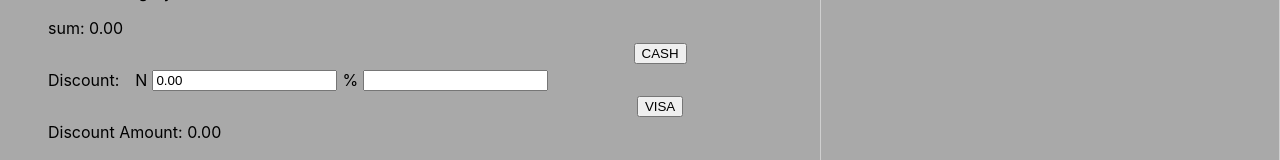
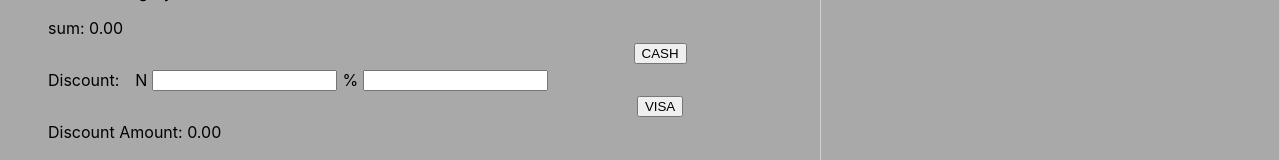
Before and after one commit to reemodo/MATAJER, a React (Create React App) app in the folder client/: page / in a window 1280 px wide. Shown: the part 146-306 px from the top of the page. Built offline with nearby package versions, Linux system fonts and the light colour scheme.

Commit message:
Updated percentage algorithm

```diff
--- a/client/src/components/home/Home.js
+++ b/client/src/components/home/Home.js
@@ -1,126 +1,132 @@
-import React, { useState, useMemo, useCallback } from 'react';
-import Item from '../item/Item';
-import Search from './Search';
-import SumAndPayment from './SumAndPayment';
-import SelectedItems from './SelectedItems';
-import Modal from '../modal/Modal';
-import { useGetItems } from '../hooks/useGetItems';
-import { useGetItemDiscounts } from '../hooks/useGetItemDiscount';
+import React, { useState, useMemo, useCallback } from "react";
+import Item from "../item/Item";
+import Search from "./Search";
+import SumAndPayment from "./SumAndPayment";
+import SelectedItems from "./SelectedItems";
+import Modal from "../modal/Modal";
+import { useGetItems } from "../hooks/useGetItems";
+import { useGetItemDiscounts } from "../hooks/useGetItemDiscount";
+
 const Home = ({}) => {
-  const [selectedItems, setSelectedItems] = useState([]);
-  const [inputValue, setInputValue] = useState('');
-  const [inputPercentageValue, setInputPercentageValue] = useState('');
-  const [modalOpen, setModalOpen] = useState(false);
+  const [selectedItems, setSelectedItems] = useState([]); // table items
+  const [inputValue, setInputValue] = useState(""); // searchbar
+  const [inputPercentageValue, setInputPercentageValue] = useState(""); //
+  const [inputDiscountValue, setInputDiscountValue] = useState(""); //
+  const [modalOpen, setModalOpen] = useState(false); // modal
   const [searchResults, setSearchResults] = useState([]);
   const [openDialog, setOpenDialog] = useState(false);
   const [selectedItem, setSelectedItem] = useState(null);
-  const [inputDiscountValue, setInputDiscountValue] = useState('');
-  const [itemsDiscount, setItemsDiscount] = useState({})
+  const [itemsDiscount, setItemsDiscount] = useState({});
   const { isLoading, error, fetchItems } = useGetItems();
   const { isLoading1, error1, fetchItemDiscounts } = useGetItemDiscounts();
 
-  const handleSelectItem = useCallback(async (item) => {
+  const handleSelectItem = useCallback(
+    async (item) => {
       try {
-      // Fetch the item discounts
         const data = await fetchItemDiscounts(item.productid);
 
-      // Update the discounts state
         if (data) {
-        setItemsDiscount(prevDiscounts => ({
+          setItemsDiscount((prevDiscounts) => ({
             ...prevDiscounts,
-          [item.productid]: data
+            [item.productid]: data,
           }));
-
         }
 
-      // Update the selected items state
-      setSelectedItems(prevItems => {
-        const itemExists = prevItems.find(selected => selected.productid === item.productid);
+        setSelectedItems((prevItems) => {
+          const itemExists = prevItems.find(
+            (selected) => selected.productid === item.productid
+          );
 
           if (itemExists) {
-          // Item exists, so update its quantity
-          return prevItems.map(i =>
+            return prevItems.map((i) =>
               i.productid === item.productid ? { ...i, qty: i.qty + 1 } : i
             );
           } else {
-          // Item does not exist, so add it
             return [...prevItems, { ...item, qty: 1 }];
           }
         });
 
-      // Close the modal
         setModalOpen(false);
       } catch (error) {
-      console.error('Error fetching item discounts:', error);
+        console.error("Error fetching item discounts:", error);
       }
-  }, [fetchItemDiscounts]);
-
+    },
+    [fetchItemDiscounts]
+  );
 
   const handleSearch = useCallback(async () => {
     try {
       const data = await fetchItems(inputValue);
 
       if (data.length > 1) {
-        // Handle multiple search results
         setSearchResults(data);
         setModalOpen(true);
       } else if (data.length === 1) {
-        // Handle single search result
         const item = data[0];
-        const existsItem = selectedItems.find(i => i.productid === item.productid);
-
-          // Fetch item discounts and update state
         handleSelectItem(item);
       }
-
-
-
     } catch (error) {
-      console.error('Error fetching items:', error);
+      console.error("Error fetching items:", error);
     }
-  }, [fetchItems, inputValue, selectedItems, handleSelectItem]);
-
-
-
+  }, [fetchItems, inputValue, handleSelectItem]);
 
   const handleInputChange = (event) => {
     const value = event.target.value;
     setInputDiscountValue(value);
-    const percentage = ((parseFloat(value) || 0) / parseFloat(totalSum || 1) * 100).toFixed(2);
+
+    const total = parseFloat(totalSum) || 0;
+    const percentage = total
+      ? ((parseFloat(value) / total) * 100).toFixed(2)
+      : 0;
+
     setInputPercentageValue(percentage);
   };
 
   const handleInputPercentageChange = (event) => {
     const percentage = event.target.value;
     setInputPercentageValue(percentage);
-    const discount = ((parseFloat(totalSum || 0) * parseFloat(percentage || 0)) / 100).toFixed(2);
+
+    const total = parseFloat(totalSum) || 0;
+    const discount = total
+      ? ((total * parseFloat(percentage)) / 100).toFixed(2)
+      : 0;
+
     setInputDiscountValue(discount);
   };
 
   const handleDelete = (id) => {
-    setSelectedItems(prevItems => prevItems.filter(item => item.productid !== id));
+    setSelectedItems((prevItems) =>
+      prevItems.filter((item) => item.productid !== id)
+    );
   };
 
   const updateQuantityAndPrice = (productid, newQty, newPrice) => {
-    setSelectedItems(prevItems =>
-      prevItems.map(item =>
-        item.productid === productid ? { ...item, qty: newQty, price: newPrice } : item
+    setSelectedItems((prevItems) =>
+      prevItems.map((item) =>
+        item.productid === productid
+          ? { ...item, qty: newQty, price: newPrice }
+          : item
       )
     );
     setOpenDialog(false);
   };
 
   const handleKeyDown = (event) => {
-    if (event.key === 'Enter') {
+    if (event.key === "Enter") {
       handleSearch();
     }
   };
 
   const totalSum = useMemo(() => {
-    return selectedItems.reduce((acc, item) => acc + item.price * item.qty, 0).toFixed(2);
+    return selectedItems
+      .reduce((acc, item) => acc + item.price * item.qty, 0)
+      .toFixed(2);
   }, [selectedItems]);
 
-  const uniqueCategories = useMemo(() => new Set(selectedItems.map(item => item.category)).size, [selectedItems]);
+  const uniqueCategories = useMemo(
+    () => new Set(selectedItems.map((item) => item.category)).size,
+    [selectedItems]
+  );
 
   const discountAmount = useMemo(() => {
     const percentageValue = parseFloat(inputPercentageValue) || 0;
@@ -143,11 +149,11 @@ const Home = ({}) => {
           onSearch={handleSearch}
           onKeyDown={handleKeyDown}
         />
-{selectedItems.length > 0 ?
+        {selectedItems.length > 0 ? (
           <SelectedItems
             selectedItems={selectedItems}
             handleDelete={handleDelete}
-          handleOpenDialog={item => {
+            handleOpenDialog={(item) => {
               setSelectedItem(item);
               setOpenDialog(true);
             }}
@@ -159,8 +165,10 @@ const Home = ({}) => {
               setSelectedItem(null);
             }}
             itemsDiscount={itemsDiscount}
-        />: ""
-        }
+          />
+        ) : (
+          ""
+        )}
         <SumAndPayment
           uniqueCategories={uniqueCategories}
           totalSum={totalSum}
@@ -176,8 +184,12 @@ const Home = ({}) => {
 
       <div className="itemsContainer">
         {selectedItems.length > 0 ? (
-    selectedItems.map(item => (
-      <Item key={item.productid} id={item.productid} name={item.productname} />
+          selectedItems.map((item) => (
+            <Item
+              key={item.productid}
+              id={item.productid}
+              name={item.productname}
+            />
           ))
         ) : (
           <p>No items selected</p>
--- a/client/src/components/home/SumAndPayment.js
+++ b/client/src/components/home/SumAndPayment.js
@@ -1,6 +1,6 @@
-import React from 'react';
-import Payment from '../PaymentMethods/Payment.js/Payment';
-import Discount from './Discount';
+import React from "react";
+import Payment from "../PaymentMethods/Payment.js/Payment";
+import Discount from "./Discount";
 
 const SumAndPayment = ({
   uniqueCategories,
@@ -11,7 +11,7 @@ const SumAndPayment = ({
   inputDiscountValue,
   inputPercentageValue,
   onInputChange,
-  onInputPercentageChange
+  onInputPercentageChange,
 }) => (
   <div className="sumAndPaymentContainer">
     <div className="finalSum">
@@ -19,7 +19,7 @@ const SumAndPayment = ({
       <p>sum: {totalSum}</p>
       <Discount
         totalSum={totalSum}
-        inputDiscountValue={totalSum}
+        inputDiscountValue={inputDiscountValue}
         inputPercentageValue={inputPercentageValue}
         onDiscountChange={onInputChange}
         onPercentageChange={onInputPercentageChange}
--- a/client/src/components/item/Item.js
+++ b/client/src/components/item/Item.js
@@ -2,7 +2,11 @@ import React from "react";
 import "./item.css";
 
 const Item = ({ id, name }) => {
-  return <p key={id} className="itemButton">{name}</p>;
+  return (
+    <p key={id} className="itemButton">
+      {name}
+    </p>
+  );
 };
 
 export default Item;
--- a/client/src/components/item/item.css
+++ b/client/src/components/item/item.css
@@ -5,6 +5,9 @@
    cursor: pointer;
    border-radius: 10px;
    background-color: white;
+   display: flex;
+   justify-content: center;
+   align-items: center;
 }
 
 .itemButton:hover{
--- a/client/src/rdx/rdxUtilities.js
+++ b/client/src/rdx/rdxUtilities.js
@@ -1,9 +1,9 @@
-import { fetchBaseQuery } from '@reduxjs/toolkit/query/react';
+import { fetchBaseQuery } from "@reduxjs/toolkit/query/react";
 
-export const getBaseQuery = function ()  {
+export const getBaseQuery = function () {
   const baseQuery = fetchBaseQuery({
-    baseUrl: 'http://localhost:3000/',
-  })
+    baseUrl: "http://172.20.10.3:3000/",
+  });
 
   return baseQuery;
 };
```
Also changed, not shown: client/src/components/home/Discount.js (+10 -4 lines). Lines whose indentation alone changed are shown as unchanged.
